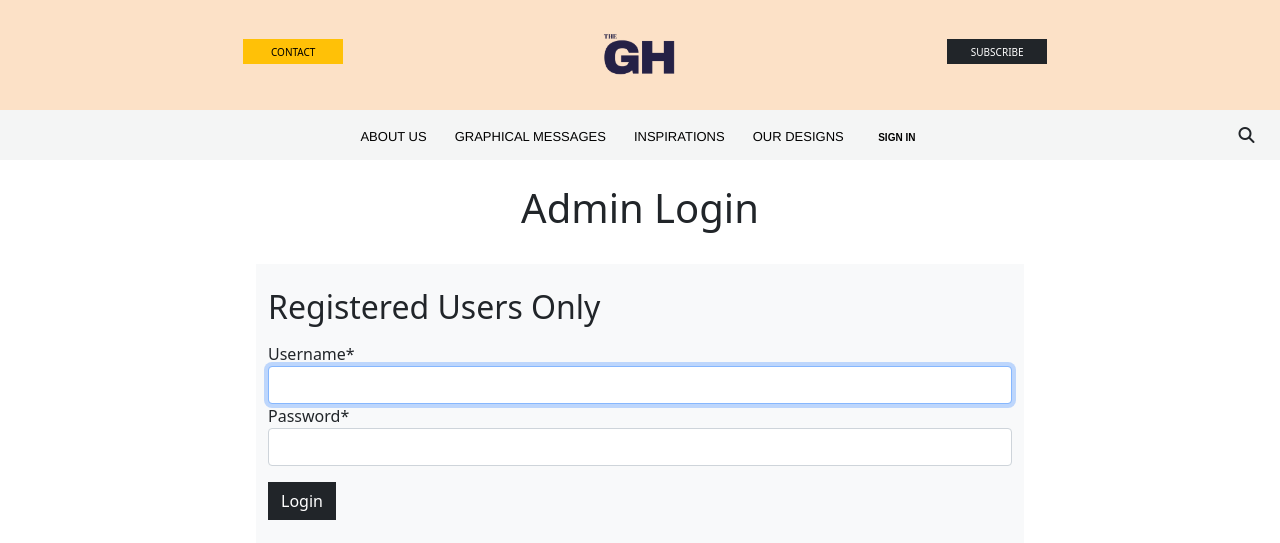
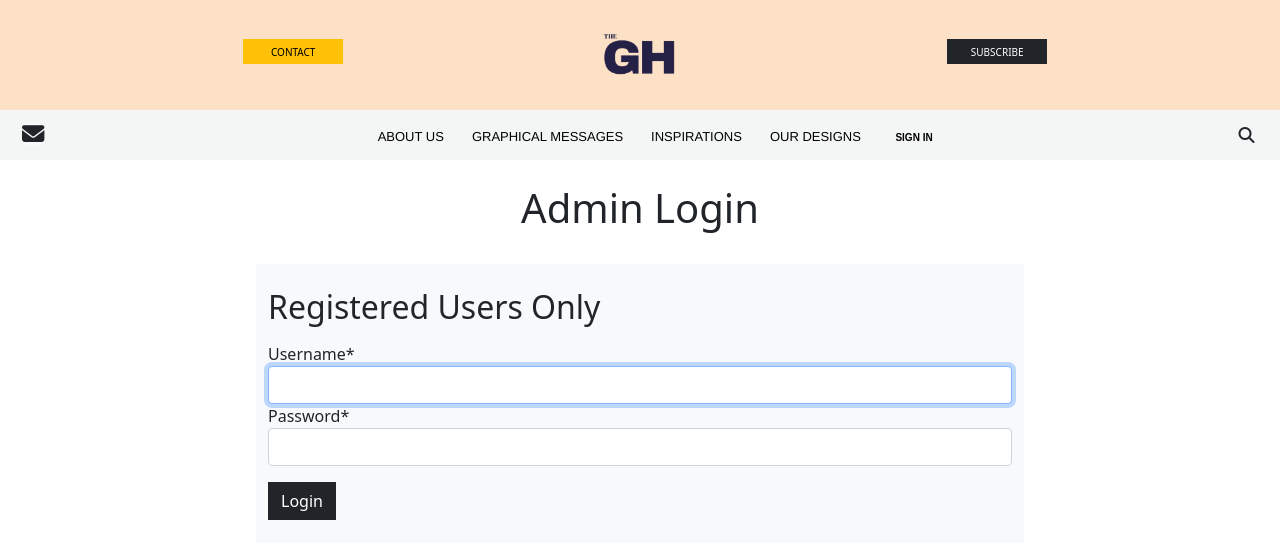
Before and after one commit to Matthew0007/The-Graphics-House-Blog, a Django app: page /accounts/login/ in a window 1280 px wide. Shown: the top 543 px of the page. Run offline with Django 3.2, Linux system fonts and the light colour scheme; data comes from the database, SQL or seed files in the repository; both versions use the stored data as it was after the commit; data that the repository does not hold is empty; some libraries are stand-ins or nearby versions.

Commit message:
message icon

```diff
--- a/website/templates/navbar.html
+++ b/website/templates/navbar.html
@@ -66,13 +66,22 @@
     data-bs-target="#navbarNav" aria-controls="navbarNav" aria-expanded="false" aria-label="Toggle navigation">
     <i class="fas fa-bars text-dark"></i>
   </button>
+  <button style="opacity: 0%; width: 02%;" id="" class="navbar-toggler" type="button" data-bs-toggle="collapse"
+    data-bs-target="#navbarNav" aria-controls="navbarNav" aria-expanded="false" aria-label="Toggle navigation">
+    <i class="fas fa-bars text-dark"></i>
+  </button>
   <!-- IMAGEL LINK -->
   <a id="logoNavbar" class="navbar-brand mx-auto ml-3" href="{% url 'website:home' %}">
     <!-- IMAGE -->
     <img class="mx-auto" style="width: 170px" src="{% static 'images/graphicslogo.png' %}" alt="Online Cushion Store" /></a>
   <a class="navbar-brand" href="#"><img src="" /></a>
   <!-- SEARCH ICON -->
-  <i style="display: none; margin-right: 2vw" id="searchIconMobile" class="fas fa-search text-dark"></i>
+  <button style="border: none ; font: 1.4em sans-serif; background-color: #f4f5f5;" data-toggle="modal" data-target="#exampleModal" id="mobileButtonn"
+    class=" ">
+    <i class="fas fa-envelope text-dark bg-light"></i>
+    </button>
+
+    <i style="display: none; margin-right: 2vw " id="searchIconMobile" class="fas fa-search "></i>
   <!-- COLLAPSER -->
   <div class="collapse navbar-collapse" id="navbarNav">
     <ul id="navbarContent" class="navbar-nav mx-auto">
@@ -93,7 +102,7 @@
 
                  {% if user.is_authenticated  %}
 
-                 <li><a class="badge badge-info" href="{% url 'signout' %}">Sign Out </a></li>
+                 <li class="text-center"><a class="badge badge-info" href="{% url 'signout' %}">Sign Out </a></li>
                  {% else %}
 
                  <li class="text-center"><a class="badge badge-info" href="{% url 'signin' %}">Sign In </a></li>
```
Also changed, not shown: db.sqlite3.
